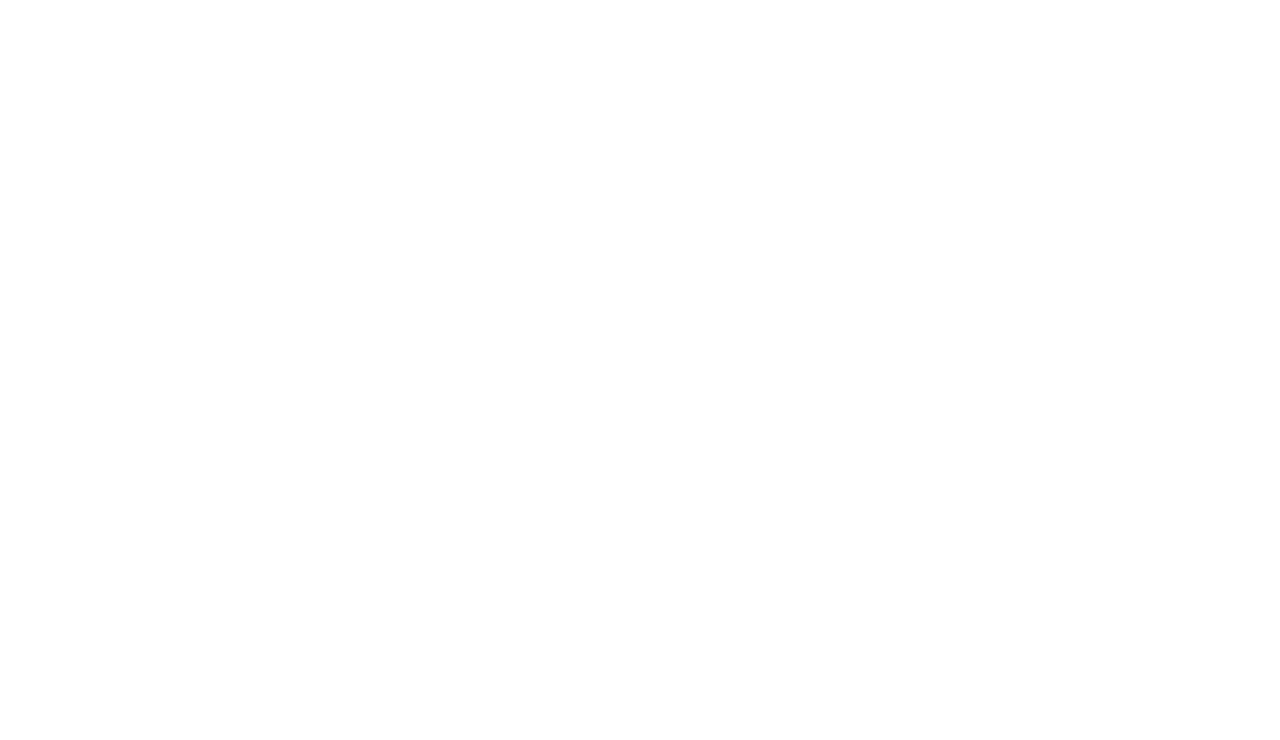
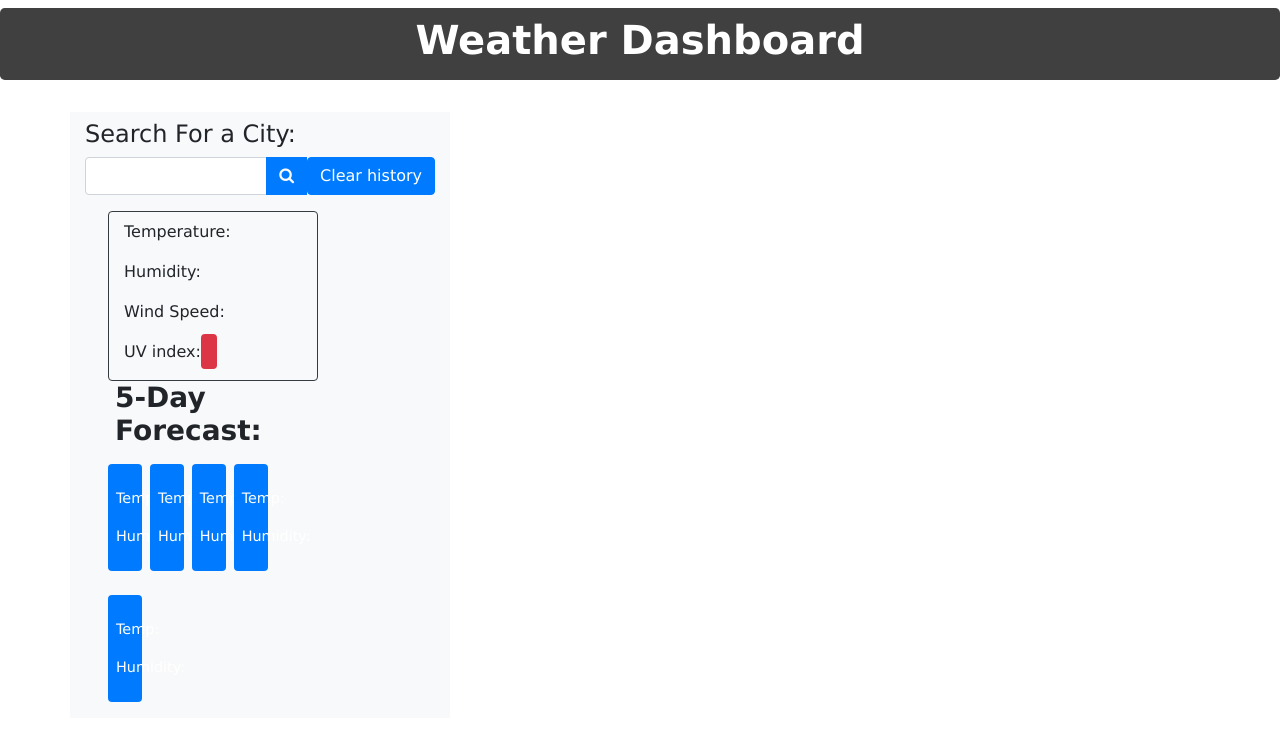
Before and after one commit to bbec0689/weather-dashboard, a plain HTML site: page index.html in a window 1280 px wide. Drawn offline with nearby package versions, Linux system fonts and the light colour scheme.

Commit message:
created basic CSS styles and incorperated BootStrap into my html to create the proper form layout I want

```diff
--- a/assets/css/style.css
+++ b/assets/css/style.css
@@ -0,0 +1,26 @@
+
+*{
+    box-sizing: border-box;
+
+}
+
+body {
+
+    font-size: 16px;
+    font-family: Verdana, Geneva, Tahoma, sans-serif;
+
+}
+h3{
+    font-weight: bold;
+}
+.forecast{
+
+    font-size: 0.9em;
+}
+span{
+    font-size: 1em;
+}
+li:hover{
+    background-color: lightslategray;
+    text-decoration: underline;
+}
--- a/index.html
+++ b/index.html
@@ -1,11 +1,95 @@
 <!DOCTYPE html>
 <html lang="en">
+
 <head>
     <meta charset="UTF-8">
     <meta name="viewport" content="width=device-width, initial-scale=1.0">
-    <title>Document</title>
+    <title>Weather Dashboard</title>
+    <!--Bootstrap CSS CDN-->
+    <link rel="stylesheet"
+        href="https://cdnjs.cloudflare.com/ajax/libs/twitter-bootstrap/4.0.0/css/bootstrap.min.css" />
+    <!-- Font Awesome Icons -->
+    <link rel="stylesheet" href="https://maxcdn.bootstrapcdn.com/font-awesome/4.5.0/css/font-awesome.min.css">
+    <link rel="stylesheet" href="./assets/css/style.css">
+
 </head>
+
 <body>
+    <!-- creating Jumbotron -->
+    <div class="jumbotron container-fluid mt-2 text-center p-2" style="background-color:#404040 ;color: white;">
+        <h1> <strong>Weather Dashboard</strong></h1>
+    </div>
+
+    <div class="container">
+        <!-- Using Bootstrap to create rows/flexbox -->
+        <div class="row">
+            <div class="col-sm-4 bg-light">
+                <h4 class="pt-2">Search For a City:</h4>
+
+                <div class="input-group mb-3">
+                    <input type="text" class="form-control" id="search-city" aria-label="City Search"
+                        aria-describedby="search-button">
+                    <div class="input-group-append">
+                        <button class="btn bg-primary text-light" id="search-button"><i
+                                class="fa fa-search"></i></button>
+                    </div>
+                    <button class="btn btn-primary" type="button" id="clear-history">Clear history</button>
+                    <ul class="list-group">
+                    </ul>
+                </div>
+                <div class="col-sm-8">
+                    <div class="row ml-2 border border-dark rounded">
+                        <div class="col-sm-12" id="current-weather">
+                            <h3 class="city-name mb-1 mt-2 bolder" id="current-city"></h3>
+                            <p>Temperature:<span class="current" id="temperature"></span></p>
+                            <p>Humidity:<span class="current" id="humidity"></span></p>
+                            <p>Wind Speed:<span class="current" id="wind-speed"></span></p>
+                            <p>UV index:<span class="current bg-danger rounded py-2 px-2 text-white"
+                                    id="uv-index"></span></p>
+                        </div>
+                    </div>
+                    <!-- Creating rows for all future information to be placed -->
+                    <div class="col-sm-12" id="future-weather">
+                        <h3>5-Day Forecast:</h3>
+                        <div class="row text-light">
+                            <div class="col-sm-2 bg-primary forecast text-white ml-2 mb-3 p-2 mt-2 rounded">
+                                <p id="fDate0"></p>
+                                <p id="fImg0"></p>
+                                <p>Temp:<span id="fTemp0"></span></p>
+                                <p>Humidity:<span id="fHumidity0"></span></p>
+                            </div>
+                            <div class="col-sm-2 bg-primary forecast text-white ml-2 mb-3 p-2 mt-2 rounded">
+                                <p id="fDate1"></p>
+                                <p id="fImg1"></p>
+                                <p>Temp:<span id="fTemp1"></span></p>
+                                <p>Humidity:<span id="fHumidity1"></span></p>
+                            </div>
+                            <div class="col-sm-2 bg-primary forecast text-white ml-2 mb-3 p-2 mt-2 rounded">
+                                <p id="fDate2"></p>
+                                <p id="fImg2"></p>
+                                <p>Temp:<span id="fTemp2"></span></p>
+                                <p>Humidity:<span id="fHumidity2"></span></p>
+                            </div>
+                            <div class="col-sm-2 bg-primary forecast text-white ml-2 mb-3 p-2 mt-2 rounded">
+                                <p id="fDate3"></p>
+                                <p id="fImg3"></p>
+                                <p>Temp:<span id="fTemp3"></span></p>
+                                <p>Humidity:<span id="fHumidity3"></span></p>
+                            </div>
+                            <div class="col-sm-2 bg-primary forecast text-white ml-2 mb-3 p-2 mt-2 rounded">
+                                <p id="fDate4"></p>
+                                <p id="fImg4"></p>
+                                <p>Temp:<span id="fTemp4"></span></p>
+                                <p>Humidity:<span id="fHumidity4"></span></p>
+                            </div>
+                        </div>
+                    </div>
+                </div>
+            </div>
+        </div>
+    </div>
+
 
 </body>
+
 </html>
```
